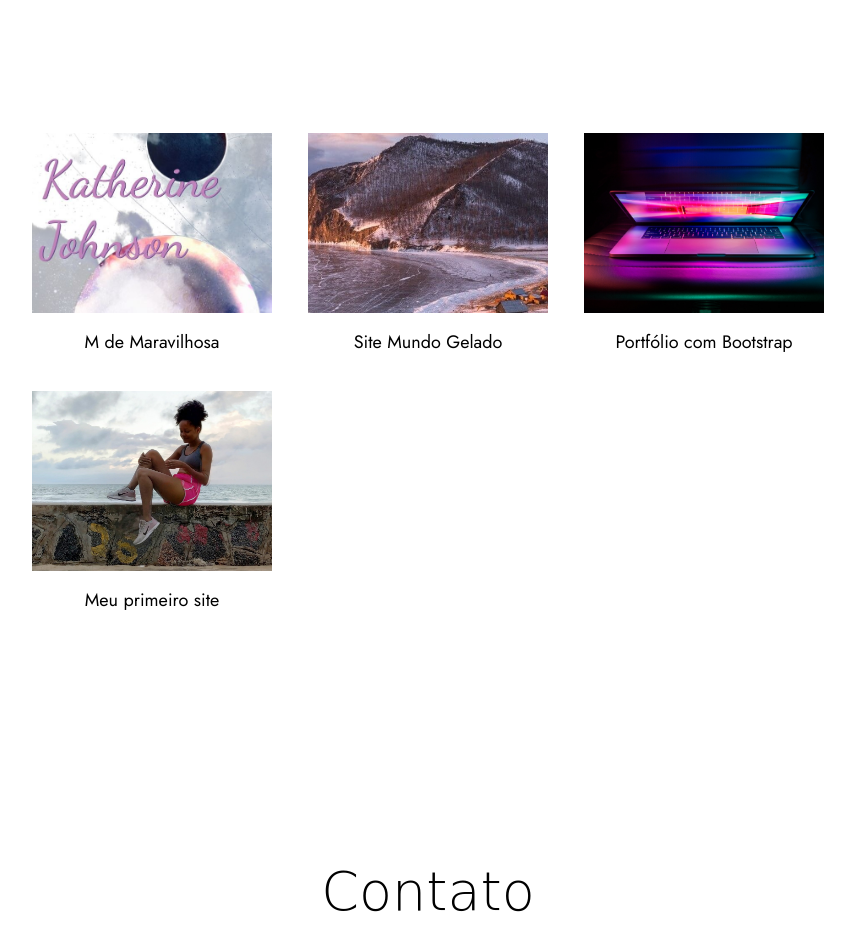
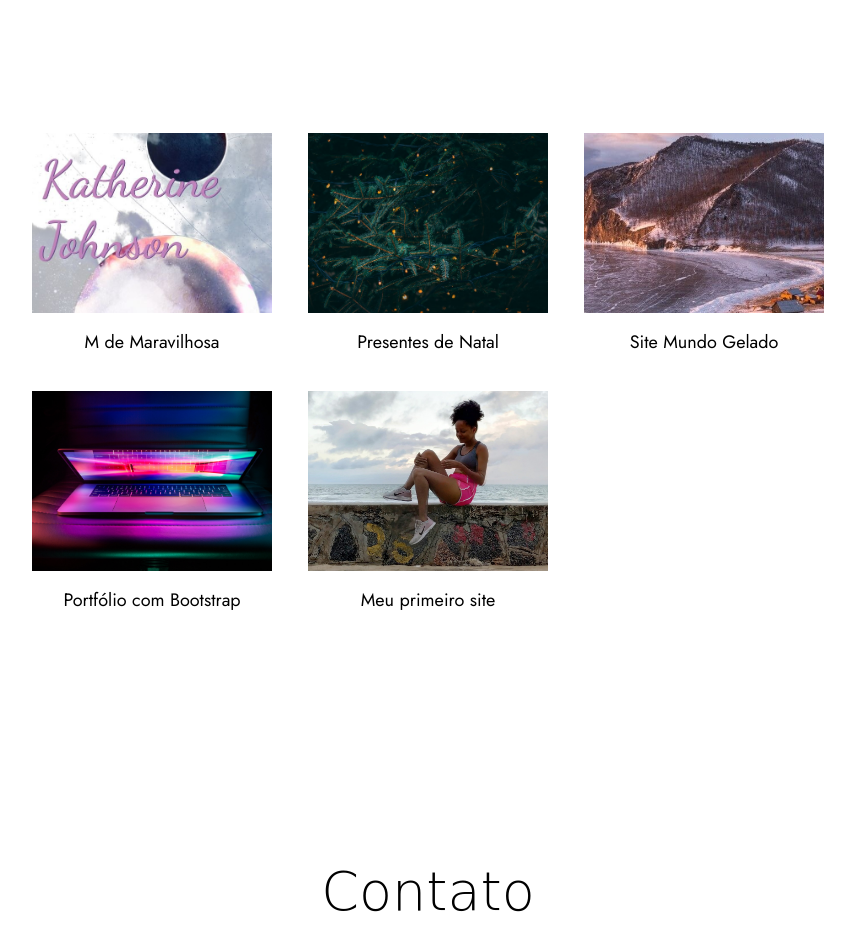
Before and after one commit to jennyffermorais/ImersaoCSSAlura, a plain HTML site: page index.html in a window 1280 px wide. Shown: the part 1760-2690 px from the top of the page, without its empty margins (212-1067 px from the left). Drawn offline with Linux system fonts and the light colour scheme; a web font is replaced by a local one.

Commit message:
Adicionar projeto em JS

```diff
--- a/index.html
+++ b/index.html
@@ -78,6 +78,19 @@
         </figure>
 
         <figure>
+          <a
+            href="https://jennyffermorais.github.io/PresentesNatal/"
+            target="_blank"
+          >
+            <img
+              class="img-portfolio"
+              src="./img/img06.jpg"
+              alt="Projetos com javascript"
+          /></a>
+          <figcaption>Presentes de Natal</figcaption>
+        </figure>
+
+        <figure>
           <a href="https://mundo-gelado-jennyffer.netlify.app/" target="_blank">
             <img class="img-portfolio" src="./img/img04.jpg" alt="eCommerce" />
           </a>
```
Also changed, not shown: img/img06.jpg (added), 1 other file.
